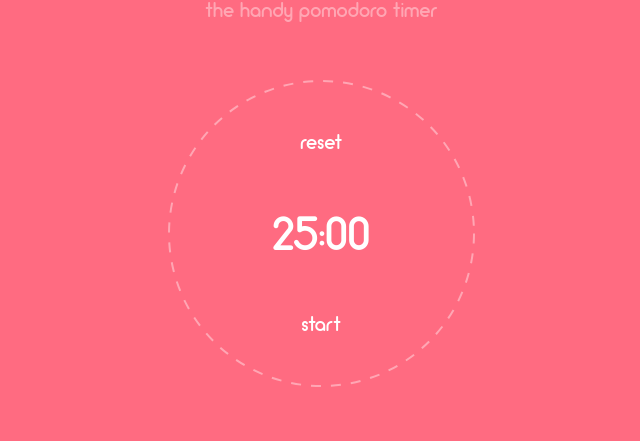
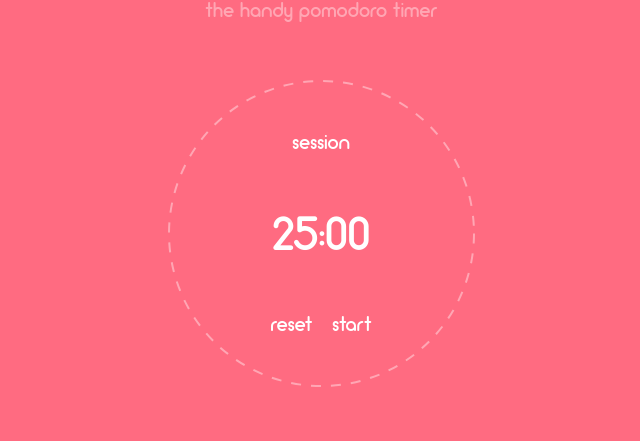
Before and after one commit to mrseanbaines/pomo-web, a React app: page / in a window 1280 px wide. Shown: the part 157-598 px from the top of the page, without its empty margins (319-959 px from the left). Built offline with nearby package versions, Linux system fonts and the light colour scheme.

Commit message:
Toggle between session and breaks

```diff
--- a/src/components/App.js
+++ b/src/components/App.js
@@ -24,6 +24,7 @@ const initialState = {
   breakLength: 5,
   sessionLabel: 'session',
   sessionLength: 25,
+  currentActive: 'session',
 };
 
 class App extends Component {
@@ -35,6 +36,7 @@ class App extends Component {
     this.increment = this.increment.bind(this);
     this.decrement = this.decrement.bind(this);
     this.reset = this.reset.bind(this);
+    this.toggleActive = this.toggleActive.bind(this);
   }
 
   increment(key) {
@@ -57,19 +59,35 @@ class App extends Component {
     this.setState(initialState);
   }
 
+  toggleActive() {
+    const { breakLabel, sessionLabel } = this.state;
+
+    this.setState(({currentActive}) => ({
+      currentActive: currentActive === 'session' ? breakLabel : sessionLabel
+    }))
+  }
+
   render() {
     const {
       breakLabel,
       breakLength,
       sessionLabel,
       sessionLength,
+      currentActive,
     } = this.state;
 
     return (
       <AppWrapper>
         <h1>pomo</h1>
         <Slogan>The handy pomodoro timer</Slogan>
-        <Timer {...this.state} reset={this.reset} />
+        <Timer
+          reset={this.reset}
+          toggleActive={this.toggleActive}
+          breakLabel={breakLabel}
+          sessionLabel={sessionLabel}
+          currentActive={currentActive}
+          time={currentActive === 'session' ? sessionLength : breakLength}
+        />
         <Controls
           increment={this.increment}
           decrement={this.decrement}
--- a/src/components/Timer.js
+++ b/src/components/Timer.js
@@ -36,13 +36,21 @@ const TimerContents = styled.div`
   position: absolute;
 `
 
+const Inline = styled.div`
+  ${H6} {
+    display: inline-block;
+    margin-left: 10px;
+    margin-right: 10px;
+  }
+`
+
 class Timer extends Component {
   constructor(props) {
     super(props);
 
     this.state = {
-      breakLength: this.props.breakLength,
       timerActive: false,
+      currentActive: this.props.sessionLabel,
       date: new Date(),
       lineLength: null,
     };
@@ -62,7 +70,7 @@ class Timer extends Component {
   }
 
   componentDidUpdate(prevProps) {
-    if (prevProps.sessionLength !== this.props.sessionLength) {
+    if (prevProps.time !== this.props.time) {
       this.update();
     }
   }
@@ -84,9 +92,9 @@ class Timer extends Component {
 
   update() {
     const { date } = this.state;
-    const { sessionLength } = this.props;
+    const { time } = this.props;
 
-    date.setMinutes(sessionLength, 0)
+    date.setMinutes(time, 0);
 
     this.setState({ date });
   }
@@ -108,7 +116,10 @@ class Timer extends Component {
   tick() {
     const { date } = this.state;
 
-    if (date.getSeconds() === 0 && date.getMinutes() === 0) return;
+    if (date.getSeconds() === 0 && date.getMinutes() === 0) {
+      this.props.toggleActive();
+      this.update();
+    };
 
     date.setSeconds(date.getSeconds() - 1)
 
@@ -117,11 +128,11 @@ class Timer extends Component {
 
   stopTimer() {
     const { date } = this.state;
-    const { sessionLength } = this.props;
+    const { time } = this.props;
 
     clearInterval(this.timerId);
 
-    date.setMinutes(sessionLength, 0);
+    date.setMinutes(time, 0);
 
     this.setState({
       timerActive: false,
@@ -132,10 +143,10 @@ class Timer extends Component {
 
   render() {
     const { lineLength, timerActive, date } = this.state;
-    const { sessionLength } = this.props;
-    const sessionSeconds = sessionLength * 60;
+    const { time } = this.props;
+    const sessionSeconds = time * 60;
     const date2 = new Date();
-    date2.setMinutes(sessionLength, 0);
+    date2.setMinutes(time, 0);
     const secondsRemaining = sessionSeconds - parseInt((date2 - date) / 1000, 10);
 
     return (
@@ -167,12 +178,15 @@ class Timer extends Component {
           />
         </SVG>
 
-        <TimerContents id="timer-label">
-          <H6 id="reset" onClick={this.stopTimer}>Reset</H6>
+        <TimerContents>
+          <H6 id="timer-label">{this.props.currentActive}</H6>
           <h2 id="time-left">
             {date.toLocaleTimeString('en', { minute: '2-digit', second: '2-digit' })}
           </h2>
+          <Inline>
+          <H6 id="reset" onClick={this.stopTimer}>Reset</H6>
           <H6 id="start_stop" onClick={this.toggleTimer}>{timerActive ? 'Pause' : 'Start'}</H6>
+          </Inline>
         </TimerContents>
       </TimerWrapper>
     );
```
